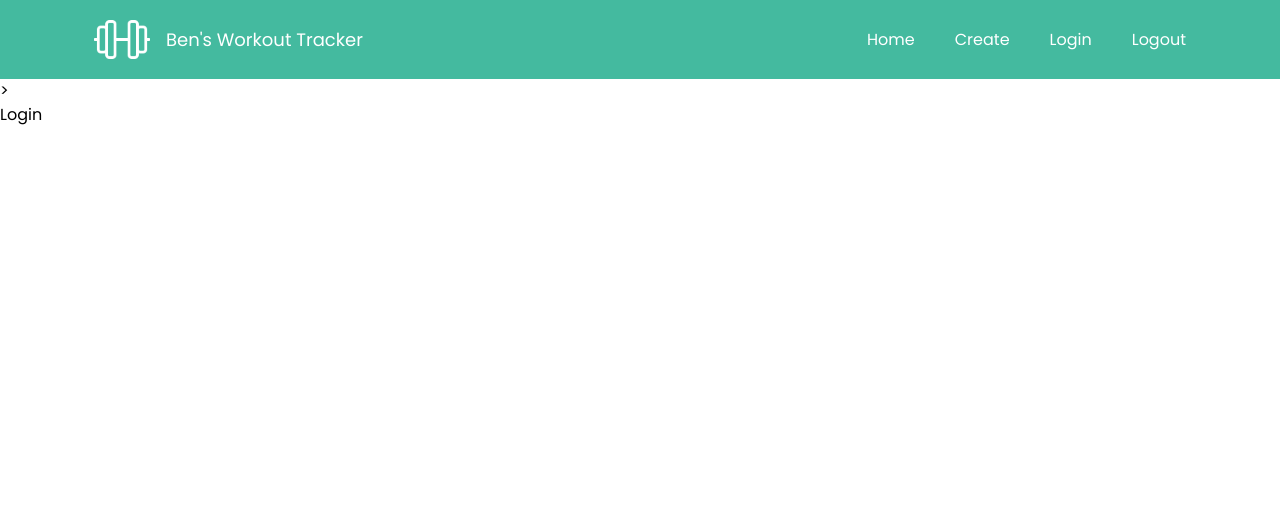
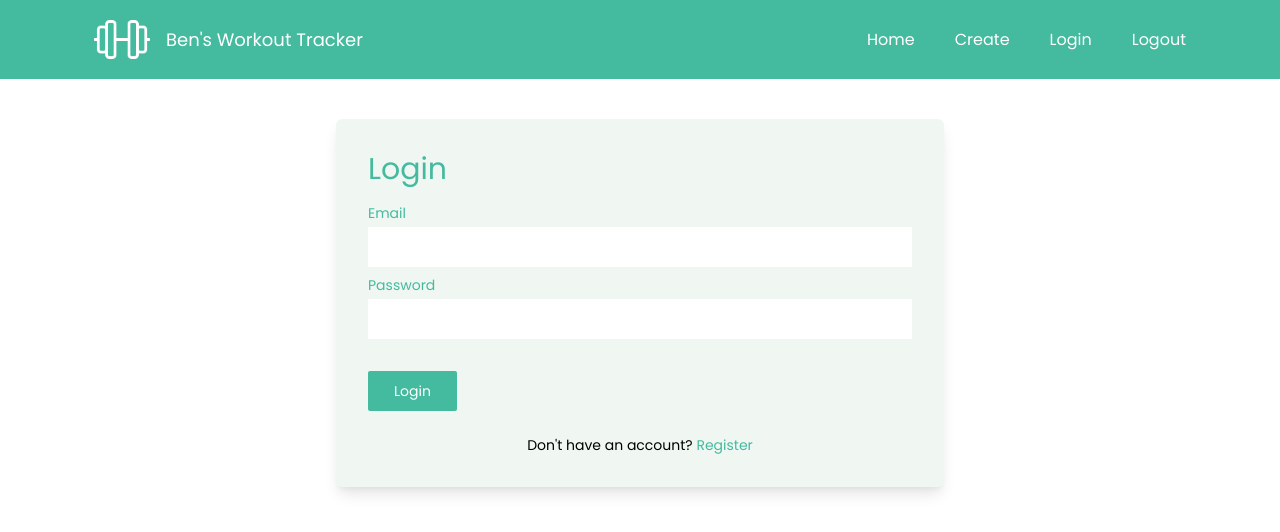
Before and after one commit to nad279444/workout-tracker, a Vue app: page /Login in a window 1280 px wide. Shown: the top 532 px of the page. Built offline with nearby package versions, Linux system fonts and the light colour scheme.

Commit message:
Created a login form for user authentication

```diff
--- a/src/views/Login.vue
+++ b/src/views/Login.vue
@@ -1,16 +1,62 @@
+
+<script setup>
+  import {ref} from 'vue'
+
+const email = ref(null)
+const password = ref(null)
+const errMessage = ref(null)
+
+</script>
+
 <template>
-  <div>><h1> Login </h1></div>
+  <div class="max-w-screen-sm mx-auto px-4 py-10">
+    <!-- Error Handling -->
+    <div v-if="errorMsg" class="mb-10 p-4 rounded-md bg-light-grey shadow-lg">
+      <p class="text-red-500">{{ errMessage }}</p>
+    </div>
+
+    <!-- Login -->
+    <form
+      @submit.prevent="login"
+      class="p-8 flex flex-col bg-light-grey rounded-md shadow-lg"
+    >
+      <h1 class="text-3xl text-at-light-green mb-4">Login</h1>
+
+      <div class="flex flex-col mb-2">
+        <label for="email" class="mb-1 text-sm text-at-light-green">Email</label>
+        <input
+          type="text"
+          required
+          class="p-2 text-gray-500 focus:outline-none"
+          id="email"
+          v-model="email"
+        />
+      </div>
+
+      <div class="flex flex-col mb-2">
+        <label for="password" class="mb-1 text-sm text-at-light-green">Password</label>
+        <input
+          type="password"
+          required
+          class="p-2 text-gray-500 focus:outline-none"
+          id="password"
+          v-model="password"
+        />
+      </div>
+
+      <button
+        type="submit"
+        class="mt-6 py-2 px-6 rounded-sm self-start text-sm
+      text-white bg-at-light-green duration-200 border-solid
+      border-2 border-transparent hover:border-at-light-green hover:bg-white
+      hover:text-at-light-green"
+      >
+        Login
+      </button>
+
+      <router-link class="text-sm mt-6 text-center" :to="{ name: 'Register' }">
+        Don't have an account? <span class="text-at-light-green">Register</span>
+      </router-link>
+    </form>
+  </div>
 </template>
-
-<script>
-export default {
-  name: "login",
-  setup() {
-    // Create data / vars
-
-    // Login function
-
-    return {};
-  },
-};
-</script>
--- a/src/views/Register.vue
+++ b/src/views/Register.vue
@@ -42,18 +42,35 @@
       hover:text-at-light-green">
           Register
          </button>
+         <RouterLink class="text-sm mt-6 text-center" :to="{name:'Login'}">
+              if you already have an account <span class="text-at-light-green">Log In</span>
+        </RouterLink>
     </div>
    </form>
+
   </div>
 </template>
 
-<script setup>
+<script setup >
 import {ref} from 'vue'
 
-     const email = ref(null)
-     const password = ref(null)
-     const confirmPassword = ref(null)
-     const errMessage = ref(null)
+       const email = ref(null)
+       const password = ref(null)
+       const confirmPassword = ref(null)
+       const errMessage = ref(null)
+
+
+// export default {
+//   setup() {
+//     const email = ref(null)
+//     const password = ref(null)
+//     const confirmPassword = ref(null)
+//     const errMessage = ref(null)
+
+//     return {email,password,confirmPassword,errMessage}
+//     }
+//   }
+
 
 
 
--- a/tailwind.config.js
+++ b/tailwind.config.js
@@ -6,7 +6,8 @@
       colors: {
         "at-light-green": "#44ba9f",
         "at-green": "#286d5d",
-        "light-grey": "#f1f1f1",
+        "light-grey": "#f0f7f2",
+
       },
     },
     fontFamily: {
```
